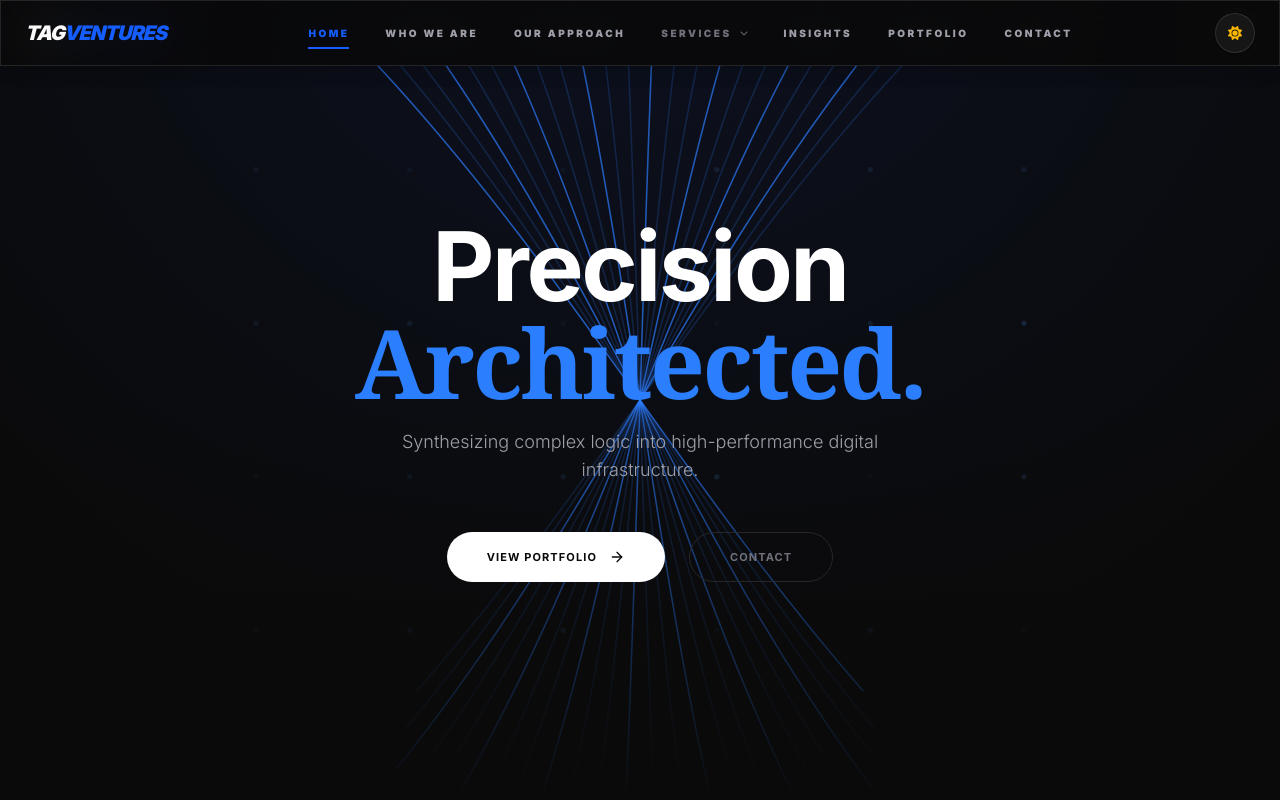
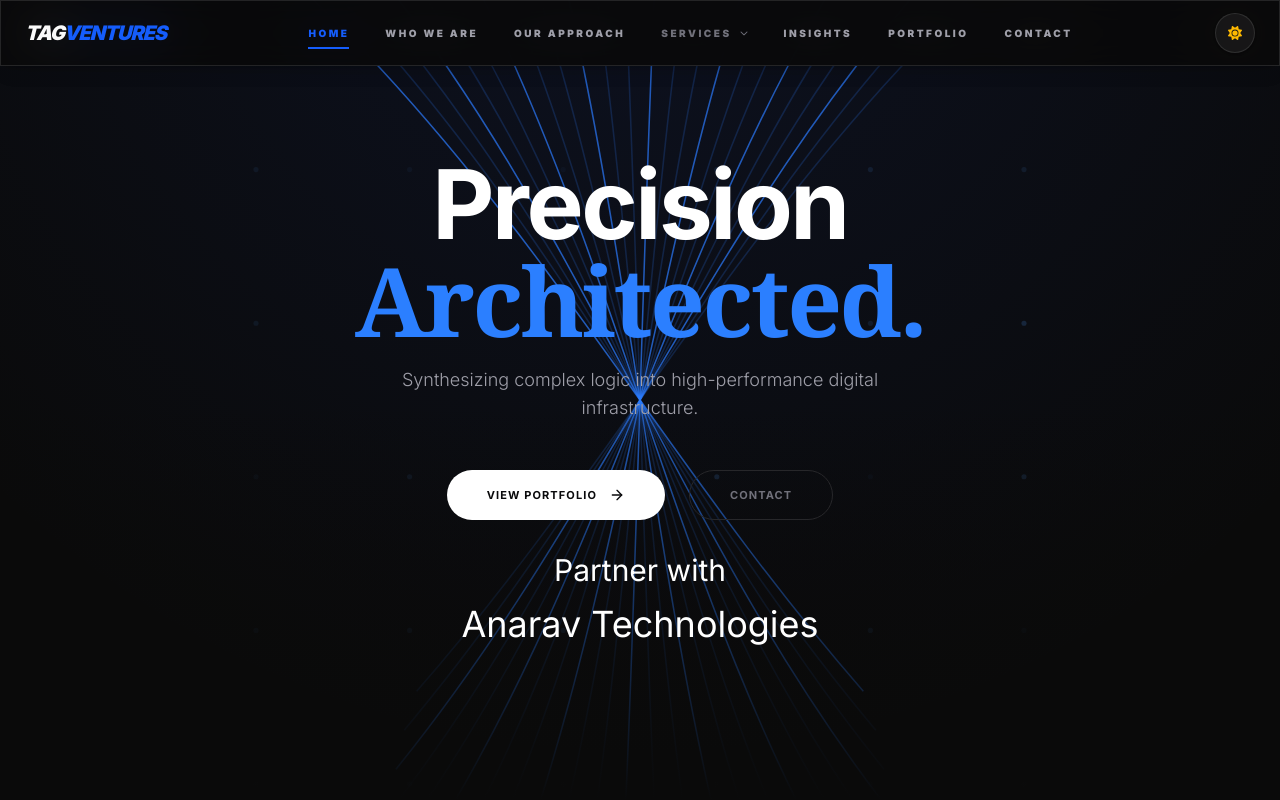
Before and after one commit to RasheedBShaik/tag, a Next.js app: page / in a window 1280 px wide. Shown: the top 800 px of the page. Built offline with nearby package versions, Linux system fonts and the light colour scheme.

Commit message:
add anaravtech in home hero

```diff
--- a/app/components/HeroSection.tsx
+++ b/app/components/HeroSection.tsx
@@ -77,7 +77,7 @@ const HeroArchitecture = () => {
           <path
             key={`v-${i}`}
             className="hero-path"
-            d={`M${i * (1000/23)} 0 C 500 300, 500 700, ${1000 - i * (1000/23)} 1000`}
+            d={`M${i * (1000 / 23)} 0 C 500 300, 500 700, ${1000 - i * (1000 / 23)} 1000`}
           />
         ))}
 
@@ -158,6 +158,15 @@ export default function HeroSection() {
             Contact
           </Link>
         </motion.div>
+        <div className="mx-auto max-w-4xl mt-8 flex flex-col">
+          <h3 className="text-3xl ">Partner with</h3>
+          <h2 className="hover:text-blue-600 text-4xl mt-4" >
+          <Link href="https://anaravtech.com" target="_blank">
+          Anarav Technologies
+          </Link>
+          </h2>
+        </div>
+
       </div>
 
     </section>
```
